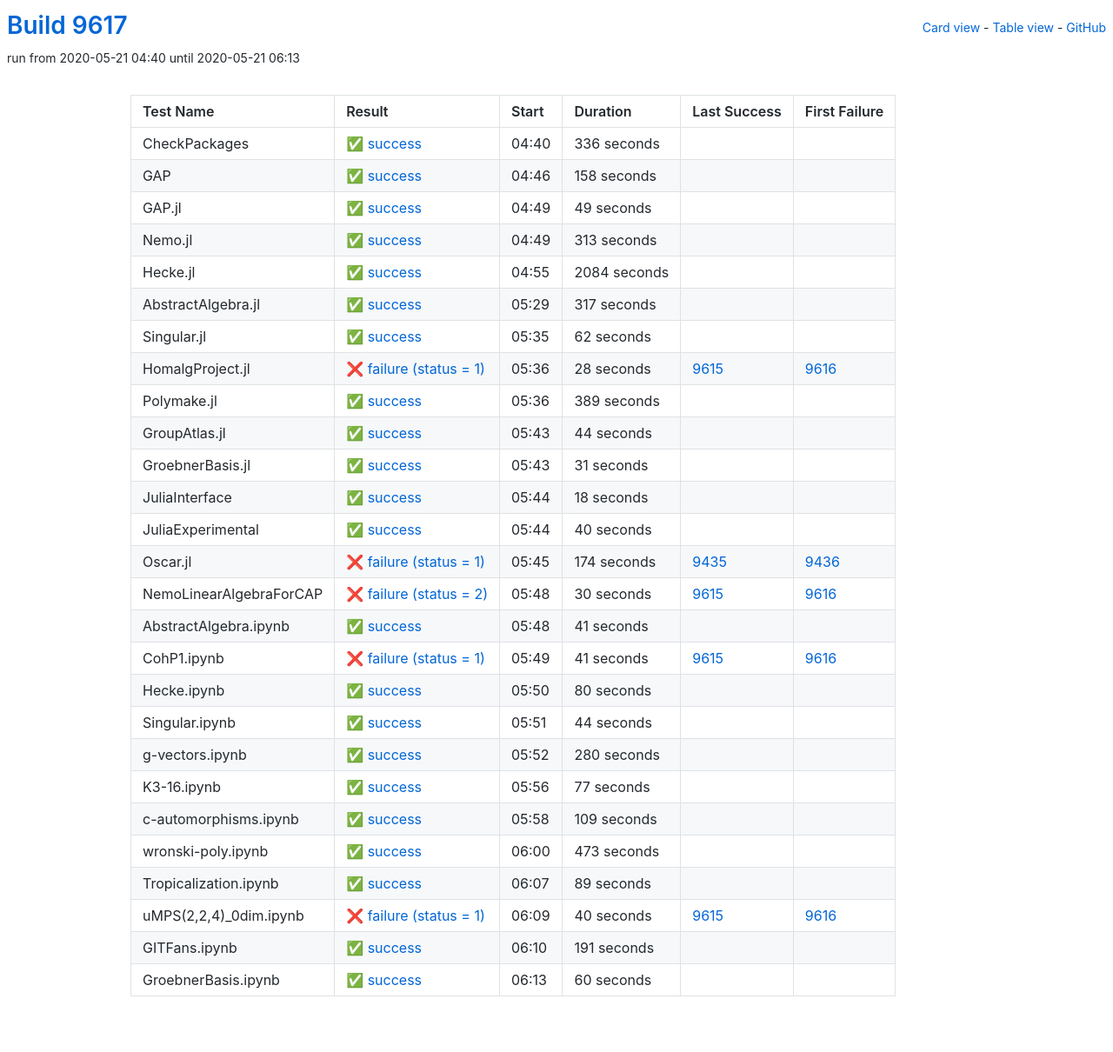
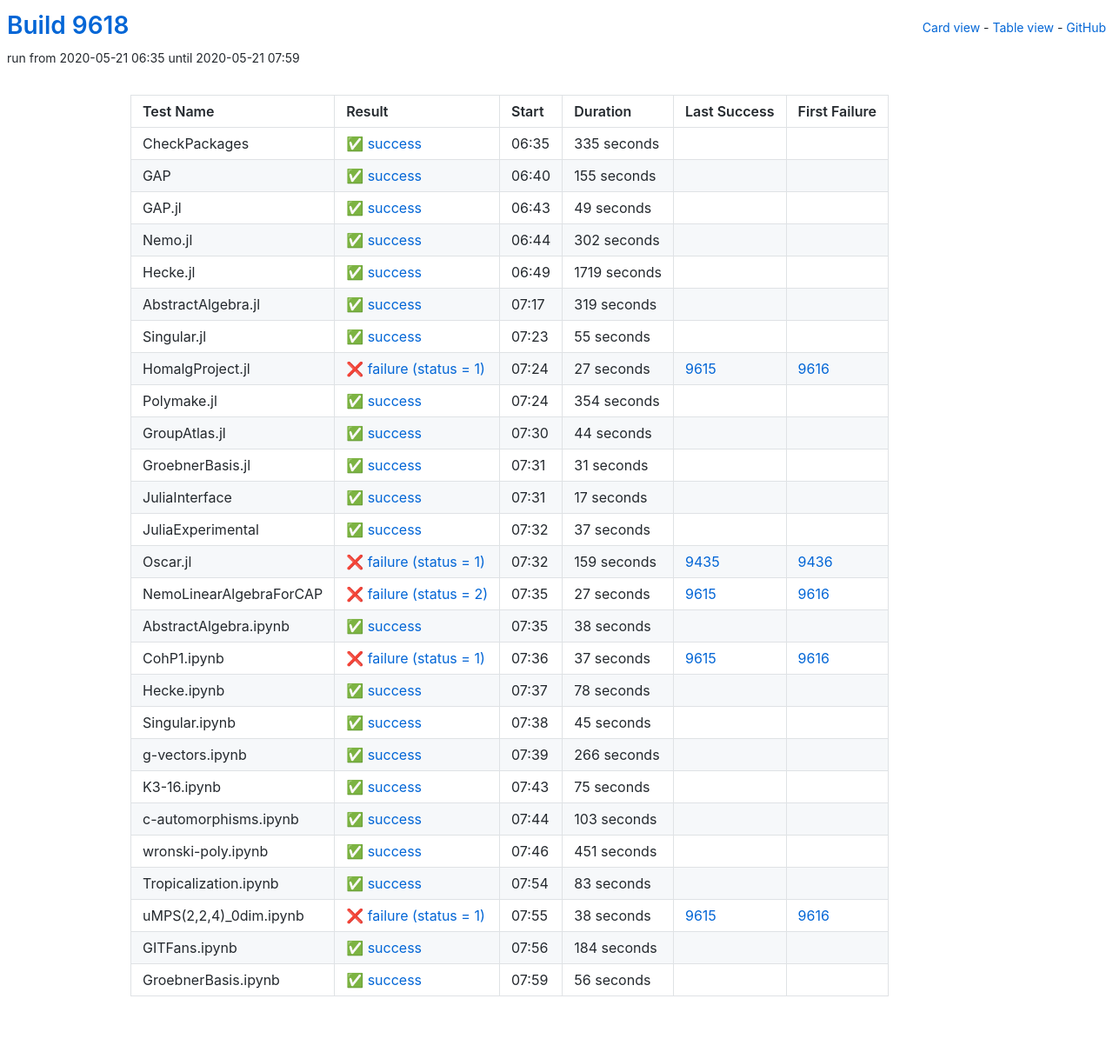
Before and after one commit to oscar-system/oscar-ci-status, a Jekyll site: the page built from table.html, in a window 1280 px wide. Shown: the whole page at 87% size. Built offline with Jekyll 4.4.1, drawn with Linux system fonts in a browser that asks for light colours.

Commit message:
Build 9618

```diff
--- a/_data/ci.yml
+++ b/_data/ci.yml
@@ -1,29 +1,29 @@
-build: 9617
-build_url: https://oscarci.mathematik.uni-kl.de/job/oscar/9617/
+build: 9618
+build_url: https://oscarci.mathematik.uni-kl.de/job/oscar/9618/
 job: oscar
 tests:
-- duration: 336
+- duration: 335
   exitcode: 0
   first_failure: false
   first_failure_url: null
   id: checkpackages
   last_success: false
   last_success_url: null
-  log: https://oscarci.mathematik.uni-kl.de/job/oscar/9617/artifact/logs/build-9617/CheckPackages.log
+  log: https://oscarci.mathematik.uni-kl.de/job/oscar/9618/artifact/logs/build-9618/CheckPackages.log
   name: CheckPackages
-  start: 2020-05-21 04:40
+  start: 2020-05-21 06:35
   status: success
   success: true
-- duration: 158
+- duration: 155
   exitcode: 0
   first_failure: false
   first_failure_url: null
   id: gap
   last_success: false
   last_success_url: null
-  log: https://oscarci.mathematik.uni-kl.de/job/oscar/9617/artifact/logs/build-9617/GAP.log
+  log: https://oscarci.mathematik.uni-kl.de/job/oscar/9618/artifact/logs/build-9618/GAP.log
   name: GAP
-  start: 2020-05-21 04:46
+  start: 2020-05-21 06:40
   status: success
   success: true
 - duration: 49
@@ -33,81 +33,81 @@
   id: gap-jl
   last_success: false
   last_success_url: null
-  log: https://oscarci.mathematik.uni-kl.de/job/oscar/9617/artifact/logs/build-9617/GAP.jl.log
+  log: https://oscarci.mathematik.uni-kl.de/job/oscar/9618/artifact/logs/build-9618/GAP.jl.log
   name: GAP.jl
-  start: 2020-05-21 04:49
+  start: 2020-05-21 06:43
   status: success
   success: true
-- duration: 313
+- duration: 302
   exitcode: 0
   first_failure: false
   first_failure_url: null
   id: nemo-jl
   last_success: false
   last_success_url: null
-  log: https://oscarci.mathematik.uni-kl.de/job/oscar/9617/artifact/logs/build-9617/Nemo.jl.log
+  log: https://oscarci.mathematik.uni-kl.de/job/oscar/9618/artifact/logs/build-9618/Nemo.jl.log
   name: Nemo.jl
-  start: 2020-05-21 04:49
+  start: 2020-05-21 06:44
   status: success
   success: true
-- duration: 2084
+- duration: 1719
   exitcode: 0
   first_failure: false
   first_failure_url: null
   id: hecke-jl
   last_success: false
   last_success_url: null
-  log: https://oscarci.mathematik.uni-kl.de/job/oscar/9617/artifact/logs/build-9617/Hecke.jl.log
+  log: https://oscarci.mathematik.uni-kl.de/job/oscar/9618/artifact/logs/build-9618/Hecke.jl.log
   name: Hecke.jl
-  start: 2020-05-21 04:55
+  start: 2020-05-21 06:49
   status: success
   success: true
-- duration: 317
+- duration: 319
   exitcode: 0
   first_failure: false
   first_failure_url: null
   id: abstractalgebra-jl
   last_success: false
   last_success_url: null
-  log: https://oscarci.mathematik.uni-kl.de/job/oscar/9617/artifact/logs/build-9617/AbstractAlgebra.jl.log
+  log: https://oscarci.mathematik.uni-kl.de/job/oscar/9618/artifact/logs/build-9618/AbstractAlgebra.jl.log
   name: AbstractAlgebra.jl
-  start: 2020-05-21 05:29
+  start: 2020-05-21 07:17
   status: success
   success: true
-- duration: 62
+- duration: 55
   exitcode: 0
   first_failure: false
   first_failure_url: null
   id: singular-jl
   last_success: false
   last_success_url: null
-  log: https://oscarci.mathematik.uni-kl.de/job/oscar/9617/artifact/logs/build-9617/Singular.jl.log
+  log: https://oscarci.mathematik.uni-kl.de/job/oscar/9618/artifact/logs/build-9618/Singular.jl.log
   name: Singular.jl
-  start: 2020-05-21 05:35
+  start: 2020-05-21 07:23
   status: success
   success: true
-- duration: 28
+- duration: 27
   exitcode: 1
   first_failure: 9616
   first_failure_url: https://oscarci.mathematik.uni-kl.de/job/oscar/9616/
   id: homalgproject-jl
   last_success: 9615
   last_success_url: https://oscarci.mathematik.uni-kl.de/job/oscar/9615/
-  log: https://oscarci.mathematik.uni-kl.de/job/oscar/9617/artifact/logs/build-9617/HomalgProject.jl.log
+  log: https://oscarci.mathematik.uni-kl.de/job/oscar/9618/artifact/logs/build-9618/HomalgProject.jl.log
   name: HomalgProject.jl
-  start: 2020-05-21 05:36
+  start: 2020-05-21 07:24
   status: failure
   success: false
-- duration: 389
+- duration: 354
   exitcode: 0
   first_failure: false
   first_failure_url: null
   id: polymake-jl
   last_success: false
   last_success_url: null
-  log: https://oscarci.mathematik.uni-kl.de/job/oscar/9617/artifact/logs/build-9617/Polymake.jl.log
+  log: https://oscarci.mathematik.uni-kl.de/job/oscar/9618/artifact/logs/build-9618/Polymake.jl.log
   name: Polymake.jl
-  start: 2020-05-21 05:36
+  start: 2020-05-21 07:24
   status: success
   success: true
 - duration: 44
@@ -117,9 +117,9 @@
   id: groupatlas-jl
   last_success: false
   last_success_url: null
-  log: https://oscarci.mathematik.uni-kl.de/job/oscar/9617/artifact/logs/build-9617/GroupAtlas.jl.log
+  log: https://oscarci.mathematik.uni-kl.de/job/oscar/9618/artifact/logs/build-9618/GroupAtlas.jl.log
   name: GroupAtlas.jl
-  start: 2020-05-21 05:43
+  start: 2020-05-21 07:30
   status: success
   success: true
 - duration: 31
@@ -129,200 +129,200 @@
   id: groebnerbasis-jl
   last_success: false
   last_success_url: null
-  log: https://oscarci.mathematik.uni-kl.de/job/oscar/9617/artifact/logs/build-9617/GroebnerBasis.jl.log
+  log: https://oscarci.mathematik.uni-kl.de/job/oscar/9618/artifact/logs/build-9618/GroebnerBasis.jl.log
   name: GroebnerBasis.jl
-  start: 2020-05-21 05:43
+  start: 2020-05-21 07:31
   status: success
   success: true
-- duration: 18
+- duration: 17
   exitcode: 0
   first_failure: false
   first_failure_url: null
   id: juliainterface
   last_success: false
   last_success_url: null
-  log: https://oscarci.mathematik.uni-kl.de/job/oscar/9617/artifact/logs/build-9617/JuliaInterface.log
+  log: https://oscarci.mathematik.uni-kl.de/job/oscar/9618/artifact/logs/build-9618/JuliaInterface.log
   name: JuliaInterface
-  start: 2020-05-21 05:44
+  start: 2020-05-21 07:31
   status: success
   success: true
-- duration: 40
+- duration: 37
   exitcode: 0
   first_failure: false
   first_failure_url: null
   id: juliaexperimental
   last_success: false
   last_success_url: null
-  log: https://oscarci.mathematik.uni-kl.de/job/oscar/9617/artifact/logs/build-9617/JuliaExperimental.log
+  log: https://oscarci.mathematik.uni-kl.de/job/oscar/9618/artifact/logs/build-9618/JuliaExperimental.log
   name: JuliaExperimental
-  start: 2020-05-21 05:44
+  start: 2020-05-21 07:32
   status: success
   success: true
-- duration: 174
+- duration: 159
   exitcode: 1
   first_failure: 9436
   first_failure_url: https://oscarci.mathematik.uni-kl.de/job/oscar/9436/
   id: oscar-jl
   last_success: 9435
   last_success_url: https://oscarci.mathematik.uni-kl.de/job/oscar/9435/
-  log: https://oscarci.mathematik.uni-kl.de/job/oscar/9617/artifact/logs/build-9617/Oscar.jl.log
+  log: https://oscarci.mathematik.uni-kl.de/job/oscar/9618/artifact/logs/build-9618/Oscar.jl.log
   name: Oscar.jl
-  start: 2020-05-21 05:45
+  start: 2020-05-21 07:32
   status: failure
   success: false
-- duration: 30
+- duration: 27
   exitcode: 2
   first_failure: 9616
   first_failure_url: https://oscarci.mathematik.uni-kl.de/job/oscar/9616/
   id: nemolinearalgebraforcap
   last_success: 9615
   last_success_url: https://oscarci.mathematik.uni-kl.de/job/oscar/9615/
-  log: https://oscarci.mathematik.uni-kl.de/job/oscar/9617/artifact/logs/build-9617/NemoLinearAlgebraForCAP.log
+  log: https://oscarci.mathematik.uni-kl.de/job/oscar/9618/artifact/logs/build-9618/NemoLinearAlgebraForCAP.log
   name: NemoLinearAlgebraForCAP
-  start: 2020-05-21 05:48
+  start: 2020-05-21 07:35
   status: failure
   success: false
-- duration: 41
+- duration: 38
   exitcode: 0
   first_failure: false
   first_failure_url: null
   id: abstractalgebra-ipynb
   last_success: false
   last_success_url: null
-  log: https://oscarci.mathematik.uni-kl.de/job/oscar/9617/artifact/logs/build-9617/AbstractAlgebra.ipynb.log
+  log: https://oscarci.mathematik.uni-kl.de/job/oscar/9618/artifact/logs/build-9618/AbstractAlgebra.ipynb.log
   name: AbstractAlgebra.ipynb
-  start: 2020-05-21 05:48
+  start: 2020-05-21 07:35
   status: success
   success: true
-- duration: 41
+- duration: 37
   exitcode: 1
   first_failure: 9616
   first_failure_url: https://oscarci.mathematik.uni-kl.de/job/oscar/9616/
   id: cohp1-ipynb
   last_success: 9615
   last_success_url: https://oscarci.mathematik.uni-kl.de/job/oscar/9615/
-  log: https://oscarci.mathematik.uni-kl.de/job/oscar/9617/artifact/logs/build-9617/CohP1.ipynb.log
+  log: https://oscarci.mathematik.uni-kl.de/job/oscar/9618/artifact/logs/build-9618/CohP1.ipynb.log
   name: CohP1.ipynb
-  start: 2020-05-21 05:49
+  start: 2020-05-21 07:36
   status: failure
   success: false
-- duration: 80
+- duration: 78
   exitcode: 0
   first_failure: false
   first_failure_url: null
   id: hecke-ipynb
   last_success: false
   last_success_url: null
-  log: https://oscarci.mathematik.uni-kl.de/job/oscar/9617/artifact/logs/build-9617/Hecke.ipynb.log
+  log: https://oscarci.mathematik.uni-kl.de/job/oscar/9618/artifact/logs/build-9618/Hecke.ipynb.log
   name: Hecke.ipynb
-  start: 2020-05-21 05:50
+  start: 2020-05-21 07:37
   status: success
   success: true
-- duration: 44
+- duration: 45
   exitcode: 0
   first_failure: false
   first_failure_url: null
   id: singular-ipynb
   last_success: false
   last_success_url: null
-  log: https://oscarci.mathematik.uni-kl.de/job/oscar/9617/artifact/logs/build-9617/Singular.ipynb.log
+  log: https://oscarci.mathematik.uni-kl.de/job/oscar/9618/artifact/logs/build-9618/Singular.ipynb.log
   name: Singular.ipynb
-  start: 2020-05-21 05:51
+  start: 2020-05-21 07:38
   status: success
   success: true
-- duration: 280
+- duration: 266
   exitcode: 0
   first_failure: false
   first_failure_url: null
   id: g-vectors-ipynb
   last_success: false
   last_success_url: null
-  log: https://oscarci.mathematik.uni-kl.de/job/oscar/9617/artifact/logs/build-9617/g-vectors.ipynb.log
+  log: https://oscarci.mathematik.uni-kl.de/job/oscar/9618/artifact/logs/build-9618/g-vectors.ipynb.log
   name: g-vectors.ipynb
-  start: 2020-05-21 05:52
+  start: 2020-05-21 07:39
   status: success
   success: true
-- duration: 77
+- duration: 75
   exitcode: 0
   first_failure: false
   first_failure_url: null
   id: k3-16-ipynb
   last_success: false
   last_success_url: null
-  log: https://oscarci.mathematik.uni-kl.de/job/oscar/9617/artifact/logs/build-9617/K3-16.ipynb.log
+  log: https://oscarci.mathematik.uni-kl.de/job/oscar/9618/artifact/logs/build-9618/K3-16.ipynb.log
   name: K3-16.ipynb
-  start: 2020-05-21 05:56
+  start: 2020-05-21 07:43
   status: success
   success: true
-- duration: 109
+- duration: 103
   exitcode: 0
   first_failure: false
   first_failure_url: null
   id: c-automorphisms-ipynb
   last_success: false
   last_success_url: null
-  log: https://oscarci.mathematik.uni-kl.de/job/oscar/9617/artifact/logs/build-9617/c-automorphisms.ipynb.log
+  log: https://oscarci.mathematik.uni-kl.de/job/oscar/9618/artifact/logs/build-9618/c-automorphisms.ipynb.log
   name: c-automorphisms.ipynb
-  start: 2020-05-21 05:58
+  start: 2020-05-21 07:44
   status: success
   success: true
-- duration: 473
+- duration: 451
   exitcode: 0
   first_failure: false
   first_failure_url: null
   id: wronski-poly-ipynb
   last_success: false
   last_success_url: null
-  log: https://oscarci.mathematik.uni-kl.de/job/oscar/9617/artifact/logs/build-9617/wronski-poly.ipynb.log
+  log: https://oscarci.mathematik.uni-kl.de/job/oscar/9618/artifact/logs/build-9618/wronski-poly.ipynb.log
   name: wronski-poly.ipynb
-  start: 2020-05-21 06:00
+  start: 2020-05-21 07:46
   status: success
   success: true
-- duration: 89
+- duration: 83
   exitcode: 0
   first_failure: false
   first_failure_url: null
   id: tropicalization-ipynb
   last_success: false
   last_success_url: null
-  log: https://oscarci.mathematik.uni-kl.de/job/oscar/9617/artifact/logs/build-9617/Tropicalization.ipynb.log
+  log: https://oscarci.mathematik.uni-kl.de/job/oscar/9618/artifact/logs/build-9618/Tropicalization.ipynb.log
   name: Tropicalization.ipynb
-  start: 2020-05-21 06:07
+  start: 2020-05-21 07:54
   status: success
   success: true
-- duration: 40
+- duration: 38
   exitcode: 1
   first_failure: 9616
   first_failure_url: https://oscarci.mathematik.uni-kl.de/job/oscar/9616/
   id: umps-2-2-4-0dim-ipynb
   last_success: 9615
   last_success_url: https://oscarci.mathematik.uni-kl.de/job/oscar/9615/
-  log: https://oscarci.mathematik.uni-kl.de/job/oscar/9617/artifact/logs/build-9617/uMPS-2-2-4-_0dim.ipynb.log
+  log: https://oscarci.mathematik.uni-kl.de/job/oscar/9618/artifact/logs/build-9618/uMPS-2-2-4-_0dim.ipynb.log
   name: uMPS(2,2,4)_0dim.ipynb
-  start: 2020-05-21 06:09
+  start: 2020-05-21 07:55
   status: failure
   success: false
-- duration: 191
+- duration: 184
   exitcode: 0
   first_failure: false
   first_failure_url: null
   id: gitfans-ipynb
   last_success: false
   last_success_url: null
-  log: https://oscarci.mathematik.uni-kl.de/job/oscar/9617/artifact/logs/build-9617/GITFans.ipynb.log
+  log: https://oscarci.mathematik.uni-kl.de/job/oscar/9618/artifact/logs/build-9618/GITFans.ipynb.log
   name: GITFans.ipynb
-  start: 2020-05-21 06:10
+  start: 2020-05-21 07:56
   status: success
   success: true
-- duration: 60
+- duration: 56
   exitcode: 0
   first_failure: false
   first_failure_url: null
   id: groebnerbasis-ipynb
   last_success: false
   last_success_url: null
-  log: https://oscarci.mathematik.uni-kl.de/job/oscar/9617/artifact/logs/build-9617/GroebnerBasis.ipynb.log
+  log: https://oscarci.mathematik.uni-kl.de/job/oscar/9618/artifact/logs/build-9618/GroebnerBasis.ipynb.log
   name: GroebnerBasis.ipynb
-  start: 2020-05-21 06:13
+  start: 2020-05-21 07:59
   status: success
   success: true
```
Also changed, not shown: README.md.
